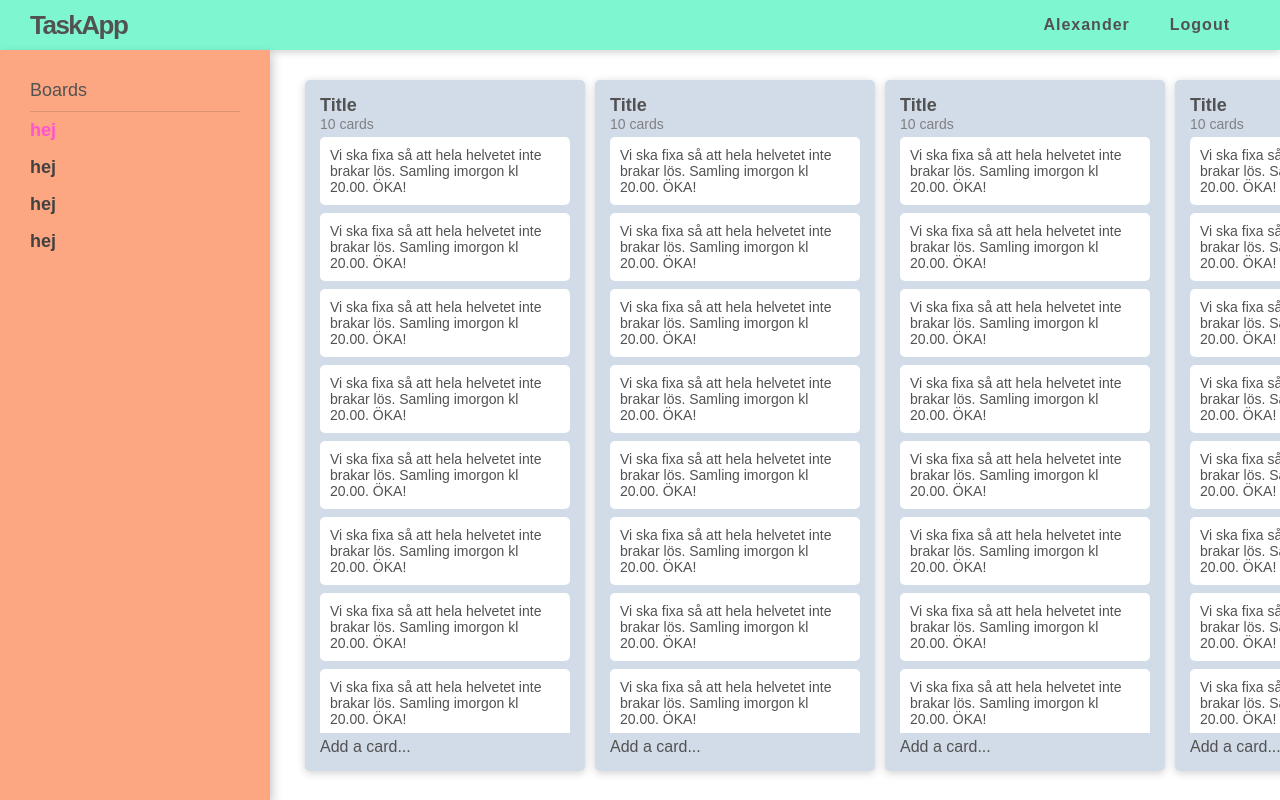
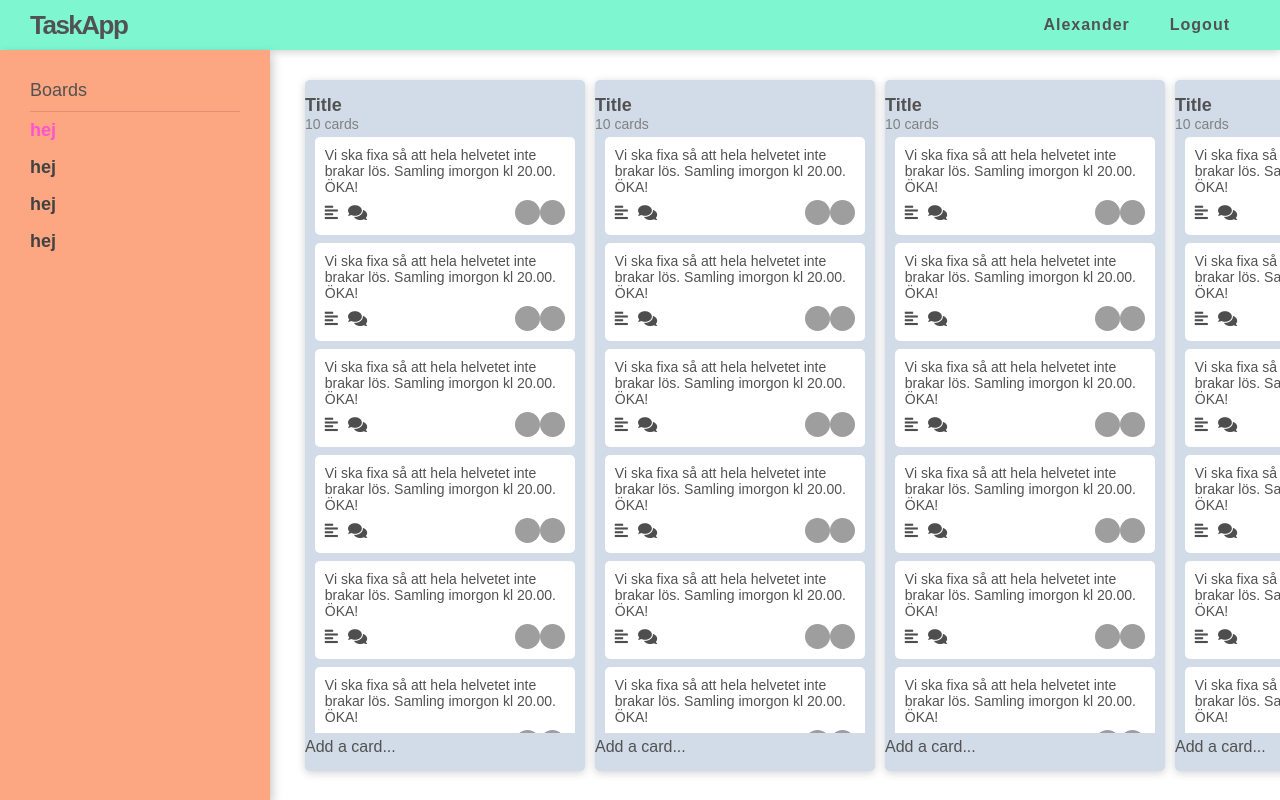
Before and after one commit to Alexloof/TaskApp, a React (Create React App) app in the folder client/: page / in a window 1280 px wide. Built offline with nearby package versions, Linux system fonts and the light colour scheme; grey boxes are pictures that could not be loaded.

Commit message:
Added Icon and Avatar components

```diff
--- a/client/public/index.html
+++ b/client/public/index.html
@@ -8,7 +8,9 @@
 
   <link rel="manifest" href="%PUBLIC_URL%/manifest.json">
   <link rel="shortcut icon" href="%PUBLIC_URL%/favicon.ico">
-
+  <link rel="stylesheet" href="https://use.fontawesome.com/releases/v5.0.13/css/all.css"
+    integrity="sha384-DNOHZ68U8hZfKXOrtjWvjxusGo9WQnrNx2sqG0tfsghAvtVlRW3tvkXWZh58N9jp"
+    crossorigin="anonymous">
   <title>TaskApp - Plan your life</title>
 </head>
 
--- /dev/null
+++ b/client/src/components/Avatar/index.js
@@ -0,0 +1,9 @@
+import styled from 'styled-components'
+
+export default styled.img`
+  width: ${props => props.size || '25px'};
+  height: ${props => props.size || '25px'};
+  border-radius: 50%;
+  object-fit: cover;
+  overflow: hidden;
+`
--- /dev/null
+++ b/client/src/components/Icon/index.js
@@ -0,0 +1,6 @@
+import React from 'react'
+import { Icon } from './style'
+
+export default props => (
+  <Icon {...props} style={props.style} className={`fas fa-${props.name}`} />
+)
--- /dev/null
+++ b/client/src/components/Icon/style.js
@@ -0,0 +1,6 @@
+import styled from 'styled-components'
+
+export const Icon = styled.i`
+  font-size: ${props => props.size || '14px'};
+  color: ${props => props.color || '#4e4e4e'};
+`
--- a/client/src/views/board/components/Card/index.js
+++ b/client/src/views/board/components/Card/index.js
@@ -1,7 +1,10 @@
 import React, { Component } from 'react'
 import { Draggable } from 'react-beautiful-dnd'
 
-import { CardContainer } from './style'
+import { CardContainer, LowerSection } from './style'
+
+import Icon from '../../../../components/Icon'
+import Avatar from '../../../../components/Avatar'
 
 class Card extends Component {
   render() {
@@ -15,8 +18,19 @@ class Card extends Component {
             {...provided.dragHandleProps}
             isDragging={snapshot.isDragging}
             style={provided.draggableProps.style}
+            onClick={() => console.log('click', id)}
           >
             {content}
+            <LowerSection>
+              <Icon
+                size="15px"
+                name="align-left"
+                style={{ marginRight: '10px' }}
+              />
+              <Icon size="17px" name="comments" style={{ flex: 1 }} />
+              <Avatar src="https://media.licdn.com/dms/image/C5103AQF_PFTuP8_8xA/profile-displayphoto-shrink_200_200/0?e=1530298800&v=beta&t=LZM7EC9K127BDnzUoBU1_ehwwKEJWbwrSZg1yyuRjaM" />
+              <Avatar src="https://gfx.aftonbladet-cdn.se/image-c/16045605/500/normal/202f3fbc7c3ca/bard034.jpg" />
+            </LowerSection>
           </CardContainer>
         )}
       </Draggable>
--- a/client/src/views/board/components/Card/style.js
+++ b/client/src/views/board/components/Card/style.js
@@ -7,4 +7,19 @@ export const CardContainer = styled.div`
   margin: 0 0 8px 0;
   user-select: none;
   font-size: 14px;
+  transition: 0.3s box-shadow ease;
+  width: 93%;
+  &&& {
+    cursor: pointer;
+  }
+  &:hover {
+    box-shadow: 0px 0px 7px 3px #00000030;
+  }
 `
+
+export const LowerSection = styled.div`
+  display: flex;
+  flex-direction: row;
+  margin-top: 5px;
+  align-items: center;
+`
--- a/client/src/views/board/components/CardList/style.js
+++ b/client/src/views/board/components/CardList/style.js
@@ -6,9 +6,12 @@ export const ListContainer = styled.div`
     isDraggingOver ? '#a9cfff' : '#d1dce8'};
   border-radius: 5px;
   margin: 0 5px;
-  padding: 15px;
+  padding: 15px 0px;
   box-shadow: 0px 2px 8px 0px #00000030;
   height: fit-content;
+  &&& {
+    cursor: pointer;
+  }
 `
 export const Title = styled.h2`
   font-weight: bold;
@@ -24,4 +27,7 @@ export const CardsWrapper = styled.div`
   overflow: auto;
   max-height: calc(100vh - 204px);
   margin: 5px 0px;
+  display: flex;
+  flex-direction: column;
+  align-items: center;
 `
```
